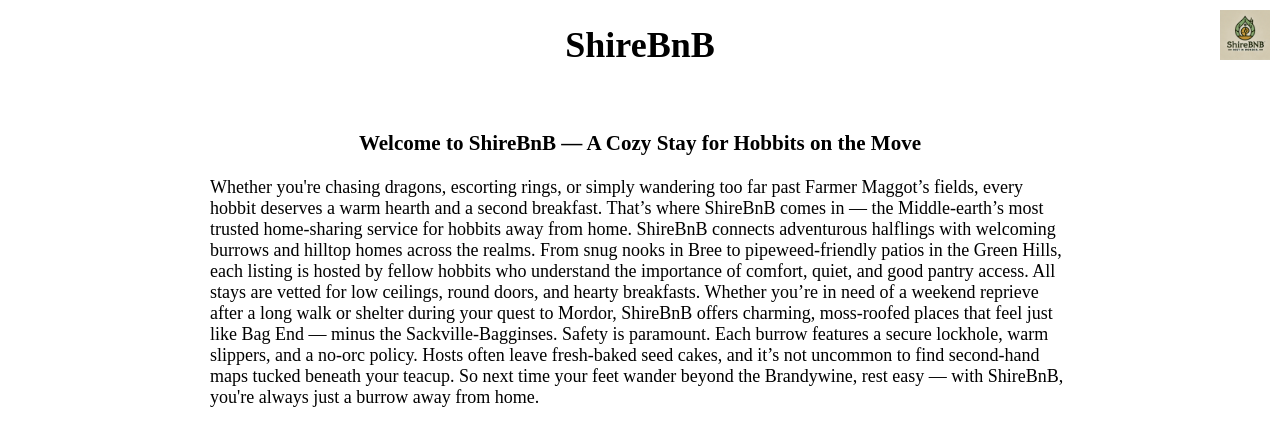
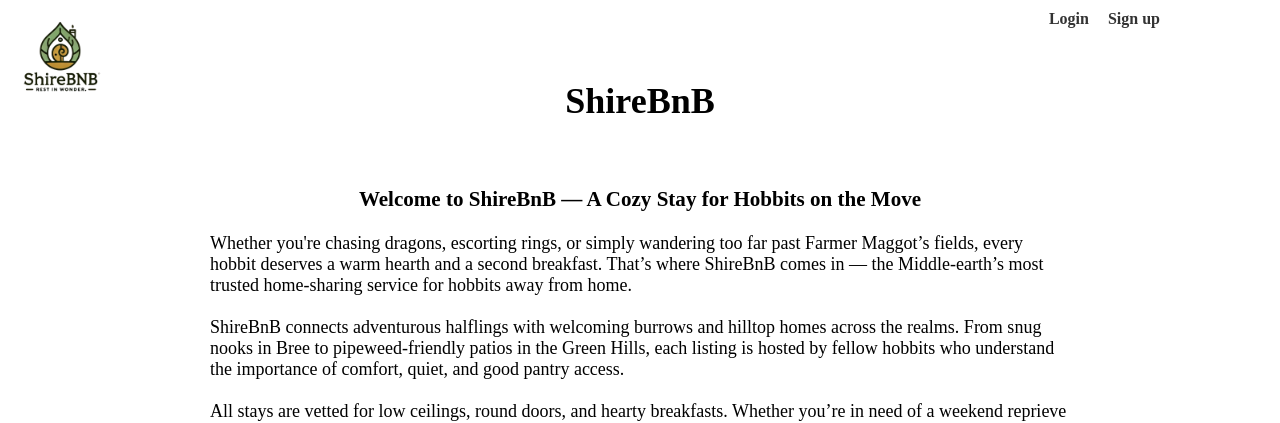
Before and after one commit to yellowchimney/BnB_project, a Flask app: page /index in a window 1280 px wide. Shown: the top 423 px of the page. Run offline with Flask 3, Linux system fonts and the light colour scheme.

Commit message:
added logo and links for login/sign up

```diff
--- a/app.py
+++ b/app.py
@@ -5,7 +5,7 @@ from lib.database_connection import get_flask_database_connection
 from lib.user import User
 
 # Create a new Flask app
-app = Flask(__name__)
+app = Flask(__name__, static_folder='static')
 app.secret_key = os.urandom(24)
 login_manager = LoginManager()
 login_manager.init_app(app)
--- a/templates/index.html
+++ b/templates/index.html
@@ -2,59 +2,77 @@
 <html>
   <head>
     <title>MakersBnB</title>
-
-        <!--
-            Head to https://github.com/makersacademy/web-applications-in-python/blob/main/pills/loading_css_or_static_files.md
-            If you're wondering how the CSS file below is being loaded.
-        -->
-        <link rel="stylesheet" href="/static/style.css" >
-    </head>
+    <link rel="stylesheet" href="/static/style.css" />
     <style>
-
       .logo {
         position: absolute;
         top: 10px;
-      right: 10px;
-      width: 50px; /* adjust size */
+        left: 10px;
+        width: 100px;
+      }
+
+      .nav-links {
+        position: absolute;
+        top: 10px;
+        right: 120px;
+        font-size: 16px;
+      }
+
+      .nav-links a {
+        margin-left: 15px;
+        text-decoration: none;
+        color: #333;
+        font-weight: bold;
       }
 
       .container {
-      max-width: 860px;     /* Limit width for readability */
-      margin: 0 auto;       /* Center the container horizontally */
-      padding: 20px;        /* Optional padding inside the box */
+        max-width: 860px;
+        margin: 0 auto;
+        padding: 20px;
+      }
+
+      h1 {
+        margin-top: 80px;
       }
     </style>
-  <img src="shirebnb.png" alt="ShireBnB Logo" class="logo">
+  </head>
+  <body>
+    <div class="nav-links">
+      <a href="/sign_in">Login</a>
+      <a href="/sign_up">Sign up</a>
+    </div>
+    <img src="{{ url_for('static', filename='shirebnb-removebg-preview.png') }}" alt="ShireBnB Logo" class="logo" />
+
     <h1 style="text-align: center;">ShireBnB</h1>
 
     <div class="container">
-    <h3 style="text-align: center;">Welcome to ShireBnB — A Cozy Stay for Hobbits on the Move </h3>
+      <h3 style="text-align: center;">
+        Welcome to ShireBnB — A Cozy Stay for Hobbits on the Move
+      </h3>
 
-
-<p> Whether you're chasing dragons, escorting rings, or simply wandering too far past Farmer Maggot’s fields, every hobbit deserves a warm hearth and a second breakfast. That’s where ShireBnB comes in — the Middle-earth’s most trusted home-sharing service for hobbits away from home.
-
+      <p>
+        Whether you're chasing dragons, escorting rings, or simply wandering too far past Farmer Maggot’s fields, every hobbit deserves a warm hearth and a second breakfast. That’s where ShireBnB comes in — the Middle-earth’s most trusted home-sharing service for hobbits away from home.
+        <br /><br />
         ShireBnB connects adventurous halflings with welcoming burrows and hilltop homes across the realms. From snug nooks in Bree to pipeweed-friendly patios in the Green Hills, each listing is hosted by fellow hobbits who understand the importance of comfort, quiet, and good pantry access.
-
+        <br /><br />
         All stays are vetted for low ceilings, round doors, and hearty breakfasts. Whether you’re in need of a weekend reprieve after a long walk or shelter during your quest to Mordor, ShireBnB offers charming, moss-roofed places that feel just like Bag End — minus the Sackville-Bagginses.
-
+        <br /><br />
         Safety is paramount. Each burrow features a secure lockhole, warm slippers, and a no-orc policy. Hosts often leave fresh-baked seed cakes, and it’s not uncommon to find second-hand maps tucked beneath your teacup.
-
+        <br /><br />
         So next time your feet wander beyond the Brandywine, rest easy — with ShireBnB, you're always just a burrow away from home.
       </p>
 
-    <body>
-
-        <img src="https://news.airbnb.com/wp-content/uploads/sites/4/2018/08/alt-3-underground-hygge.jpg" width=200px height=200px>
-        <img src="https://news.airbnb.com/wp-content/uploads/sites/4/2022/04/Second-Breakfast-Hideaway-1-Kootenay-Boundary-E-BC-1.jpeg" width=200px height=200px>
-        <img src="https://www.bpmcdn.com/f/files/mission/import/2022-04/28932492_web1_220504-PWN-HobbitHouse_1.jpg;w=960;h=640;bgcolor=000000" width=200px height=200px>
-        <img src="https://a0.muscache.com/im/pictures/2b6d8657-8daf-446b-81cf-413688ca0aae.jpg?im_w=720" width=200px height=200px>
+      <img src="https://news.airbnb.com/wp-content/uploads/sites/4/2018/08/alt-3-underground-hygge.jpg" width="200" height="200" />
+      <img src="https://news.airbnb.com/wp-content/uploads/sites/4/2022/04/Second-Breakfast-Hideaway-1-Kootenay-Boundary-E-BC-1.jpeg" width="200" height="200" />
+      <img src="https://www.bpmcdn.com/f/files/mission/import/2022-04/28932492_web1_220504-PWN-HobbitHouse_1.jpg;w=960;h=640;bgcolor=000000" width="200" height="200" />
+      <img src="https://a0.muscache.com/im/pictures/2b6d8657-8daf-446b-81cf-413688ca0aae.jpg?im_w=720" width="200" height="200" />
 
       <p>
-        <img src="https://a0.muscache.com/im/pictures/1ce4f90a-c649-47b5-b5c9-9420cffd1c8f.jpg?im_w=720" width=200px height=200px>
-        <img src="https://www.rentorshare.net/wp-content/uploads/2019/02/Five-bizarre-Airbnb-places-to-sleep.jpg" width=200px height=200px>
-        <img src="https://encrypted-tbn0.gstatic.com/images?q=tbn:ANd9GcRoo8gB_uOVOi2XixtaUPw7eYv0TZ-l_9oZ04byH1I71tvxMhbgxgxMYoHiLSQcSEg0xkQ&usqp=CAU" width=200px height=200px>
-        <img src="https://townsquare.media/site/96/files/2023/01/attachment-hobbit-house-airbnb.jpg?w=780&q=75" width=200px height=200px>
+        <img src="https://a0.muscache.com/im/pictures/1ce4f90a-c649-47b5-b5c9-9420cffd1c8f.jpg?im_w=720" width="200" height="200" />
+        <img src="https://www.rentorshare.net/wp-content/uploads/2019/02/Five-bizarre-Airbnb-places-to-sleep.jpg" width="200" height="200" />
+        <img src="https://encrypted-tbn0.gstatic.com/images?q=tbn:ANd9GcRoo8gB_uOVOi2XixtaUPw7eYv0TZ-l_9oZ04byH1I71tvxMhbgxgxMYoHiLSQcSEg0xkQ&usqp=CAU" width="200" height="200" />
+        <img src="https://townsquare.media/site/96/files/2023/01/attachment-hobbit-house-airbnb.jpg?w=780&q=75" width="200" height="200" />
       </p>
+    </div>
   </body>
-    </div>
 </html>
```
Also changed, not shown: shirebnb.png (deleted), static/shirebnb-removebg-preview.png (added), static/style.css (line endings or trailing spaces). Lines whose indentation alone changed are shown as unchanged.
